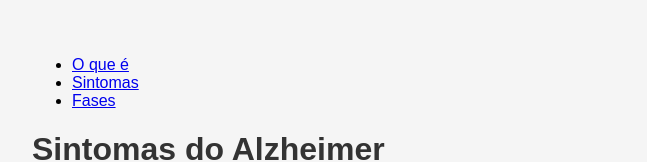
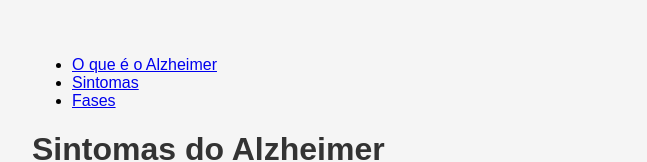
Before and after one commit to aninhabrito28/aninhabrito28.github.io, a plain HTML site: page sintomas.html in a window 1280 px wide. Shown: the top 162 px of the page, without its empty margins (8-655 px from the left). Drawn offline with Linux system fonts and the light colour scheme.

Commit message:
Update sintomas.html

```diff
--- a/sintomas.html
+++ b/sintomas.html
@@ -10,7 +10,7 @@
     <div class="container">
         <nav class="menu">
             <ul>
-                <li><a href="index.html">O que é</a></li>
+                <li><a href="index.html">O que é o Alzheimer</a></li>
                 <li><a href="sintomas.html">Sintomas</a></li>
                 <li><a href="fases.html">Fases</a></li>
             </ul>
```
